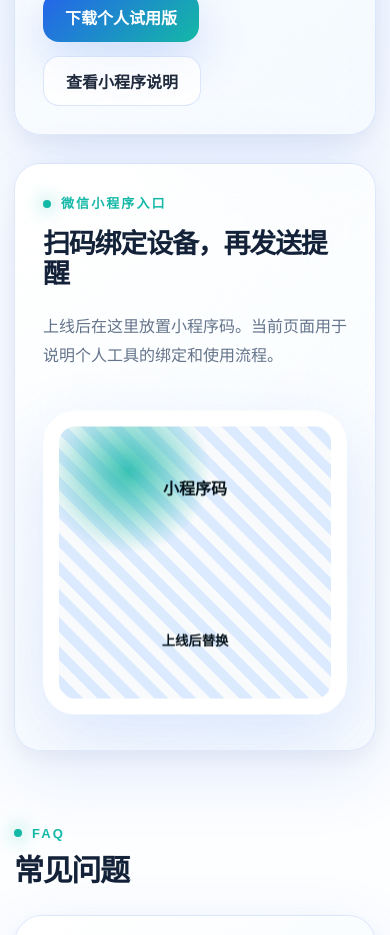
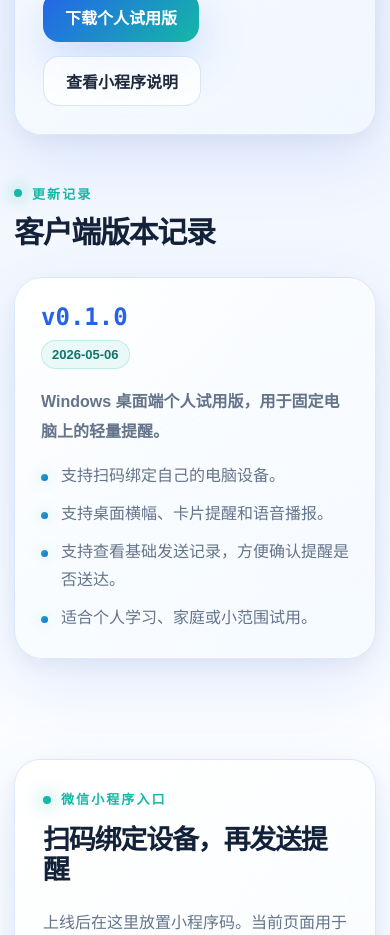
Before and after one commit to yinft/school-notify, a Nuxt app in the folder website/: page / in a window 390 px wide. Shown: the part 5480-6415 px from the top of the page. Built offline with nearby package versions, Linux system fonts and the light colour scheme.

Commit message:
feat: 添加官网客户端版本记录

```diff
--- a/website/app/assets/css/main.css
+++ b/website/app/assets/css/main.css
@@ -271,6 +271,7 @@
 .orbit-card,
 .glass-card,
 .download-band,
+.release-card,
 .miniapp-band {
   border: 1px solid var(--line);
   background:
@@ -440,6 +441,7 @@
 .feature-section,
 .steps-section,
 .scenarios-section,
+.release-section,
 .faq-section { padding: 96px 0; }
 
 .section-heading { max-width: 800px; margin-bottom: 34px; }
@@ -535,6 +537,74 @@
 .download-band h2,
 .miniapp-band h2 { font-size: clamp(27px, 3vw, 42px); }
 
+.release-section { padding-top: 56px; }
+
+.release-list {
+  display: grid;
+  gap: 16px;
+}
+
+.release-card {
+  display: grid;
+  grid-template-columns: 180px 1fr;
+  gap: 28px;
+  align-items: start;
+}
+
+.release-meta strong {
+  display: block;
+  color: var(--blue);
+  font-family: "Cascadia Code", Consolas, monospace;
+  font-size: 24px;
+  line-height: 1.1;
+}
+
+.release-meta span {
+  display: inline-flex;
+  margin-top: 10px;
+  padding: 6px 10px;
+  border: 1px solid rgba(20, 184, 166, 0.2);
+  border-radius: 999px;
+  color: #0f766e;
+  background: rgba(20, 184, 166, 0.08);
+  font-size: 13px;
+  font-weight: 900;
+}
+
+.release-summary {
+  margin-bottom: 16px;
+  color: #334155;
+  font-weight: 800;
+  line-height: 1.75;
+}
+
+.release-card ul {
+  display: grid;
+  gap: 10px;
+  margin: 0;
+  padding: 0;
+  list-style: none;
+}
+
+.release-card li {
+  position: relative;
+  padding-left: 20px;
+  color: var(--muted);
+  line-height: 1.75;
+}
+
+.release-card li::before {
+  content: "";
+  position: absolute;
+  left: 0;
+  top: 0.75em;
+  width: 7px;
+  height: 7px;
+  border-radius: 999px;
+  background: linear-gradient(135deg, var(--cyan), var(--blue));
+  box-shadow: 0 0 14px rgba(20, 184, 166, 0.32);
+}
+
 .miniapp-band {
   margin-top: 28px;
   display: grid;
@@ -607,6 +677,7 @@
   .steps-grid { grid-template-columns: 1fr; }
   .steps-grid::before { display: none; }
   .download-band { grid-template-columns: 1fr; }
+  .release-card { grid-template-columns: 1fr; gap: 18px; }
   .miniapp-band { grid-template-columns: 1fr; }
   .download-actions { margin-top: 10px; }
 }
@@ -622,6 +693,7 @@
   .hero-console { padding: 8px 0; }
   .desktop-preview { width: 100%; justify-self: stretch; }
   .orbit-card { display: none; }
-  .feature-section, .steps-section, .scenarios-section, .faq-section { padding: 72px 0; }
+  .feature-section, .steps-section, .scenarios-section, .release-section, .faq-section { padding: 72px 0; }
+  .release-section { padding-top: 48px; }
   .download-band, .miniapp-band { padding: 28px; border-radius: 26px; }
 }
--- a/website/app/data/site-content.js
+++ b/website/app/data/site-content.js
@@ -52,6 +52,19 @@
     href: '/downloads/desktop-speaker-windowsclient-green-self-contained-win-x64.zip',
     checksum: '发布前填写 SHA256 校验值'
   },
+  releases: [
+    {
+      version: 'v0.1.0',
+      date: '2026-05-06',
+      summary: 'Windows 桌面端个人试用版，用于固定电脑上的轻量提醒。',
+      items: [
+        '支持扫码绑定自己的电脑设备。',
+        '支持桌面横幅、卡片提醒和语音播报。',
+        '支持查看基础发送记录，方便确认提醒是否送达。',
+        '适合个人学习、家庭或小范围试用。'
+      ]
+    }
+  ],
   miniapp: {
     status: '微信小程序入口',
     note: '上线后在这里放置小程序码。当前页面用于说明个人工具的绑定和使用流程。'
--- a/website/app/pages/index.vue
+++ b/website/app/pages/index.vue
@@ -160,6 +160,27 @@
       </div>
     </section>
 
+    <section class="release-section page-shell" aria-labelledby="release-title" data-aos="fade-up">
+      <div class="section-heading compact" data-aos="fade-right">
+        <p class="eyebrow dark">更新记录</p>
+        <h2 id="release-title">客户端版本记录</h2>
+      </div>
+      <div class="release-list">
+        <article v-for="(release, index) in siteContent.releases" :key="release.version" class="glass-card release-card" data-aos="fade-up" :data-aos-delay="index * 90">
+          <div class="release-meta">
+            <strong>{{ release.version }}</strong>
+            <span>{{ release.date }}</span>
+          </div>
+          <div>
+            <p class="release-summary">{{ release.summary }}</p>
+            <ul>
+              <li v-for="item in release.items" :key="item">{{ item }}</li>
+            </ul>
+          </div>
+        </article>
+      </div>
+    </section>
+
     <section id="miniapp-card" class="miniapp-band page-shell" data-aos="fade-up">
       <div data-aos="fade-right" data-aos-delay="80">
         <p class="eyebrow dark">{{ siteContent.miniapp.status }}</p>
```
Also changed, not shown: 1 other file (tests, documents, lock files or other folders).
